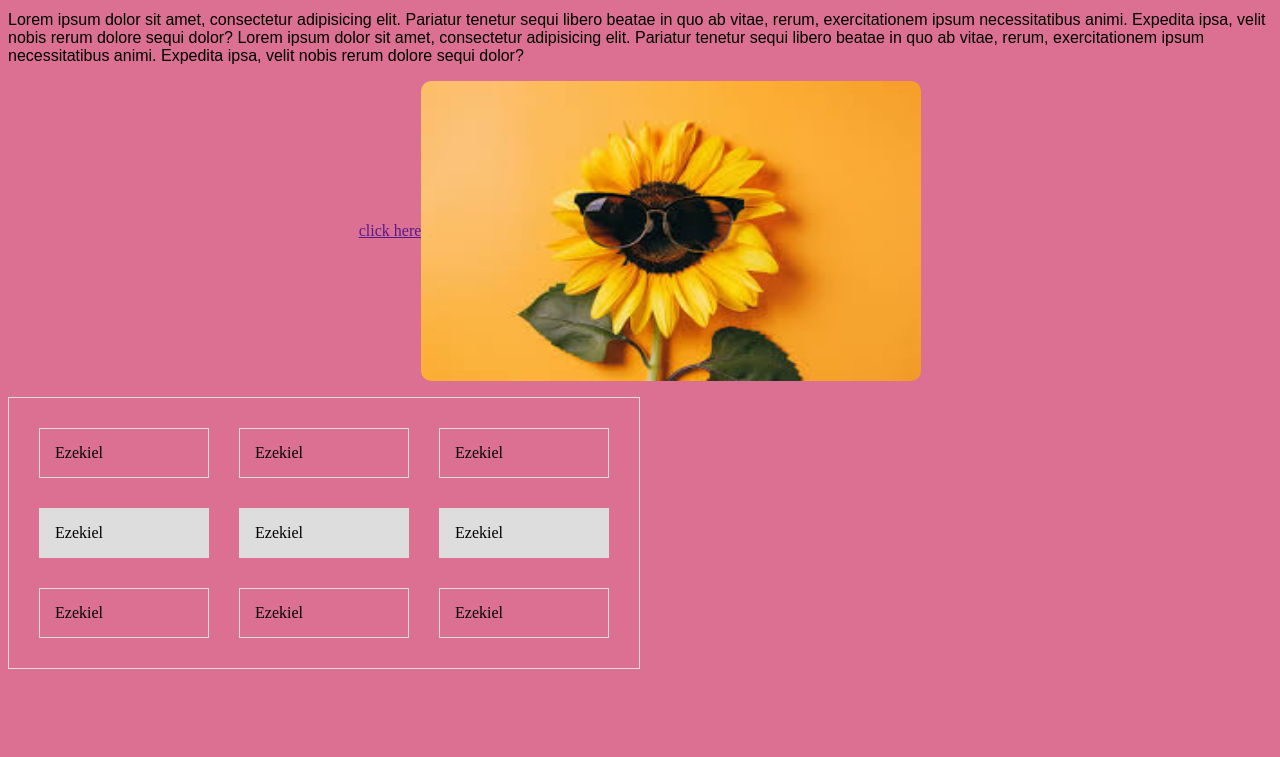
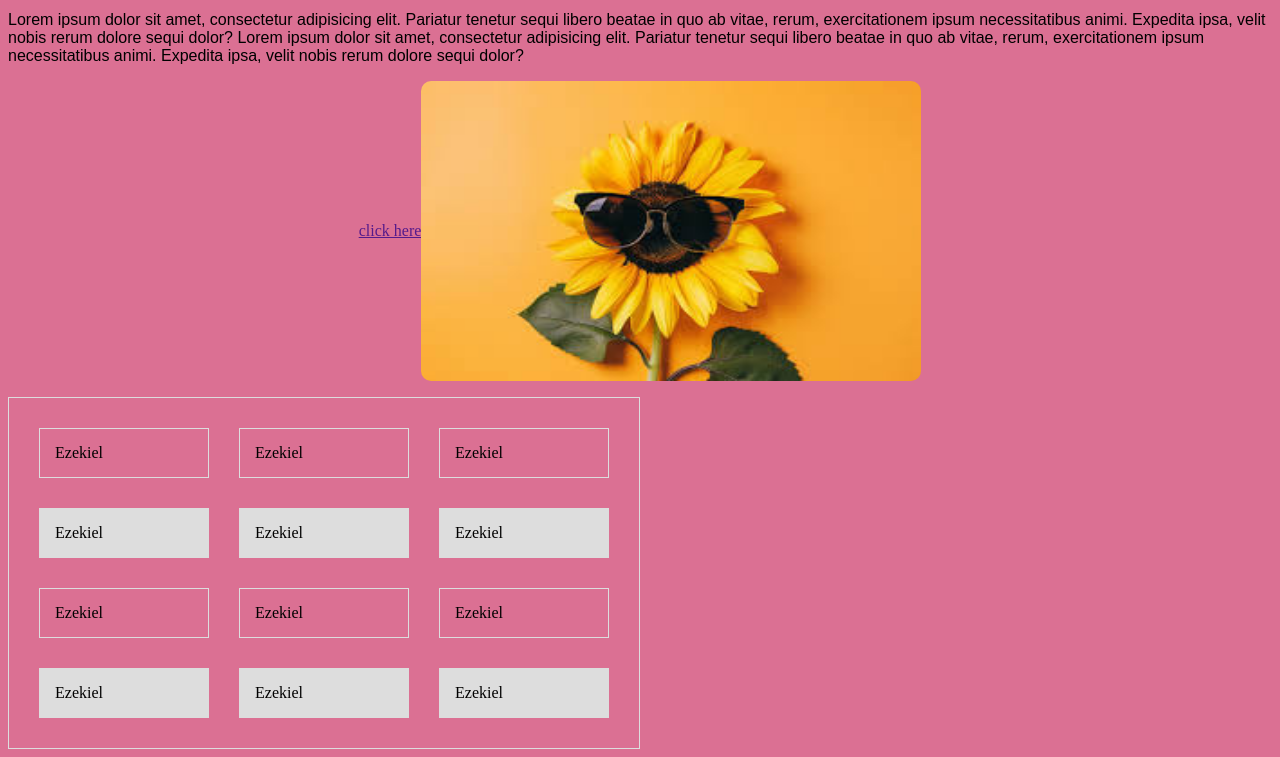
Before and after one commit to maryambello/practice, a plain HTML site: page index.html in a window 1280 px wide. Shown: the part 108-865 px from the top of the page. Before the commit the page ends 800 px from the top, so only its background shows below. Drawn offline with Linux system fonts and the light colour scheme.

Commit message:
new work

```diff
--- a/index.html
+++ b/index.html
@@ -38,6 +38,11 @@
         <td>Ezekiel</td>
         <td>Ezekiel</td>
       </tr>
+      <tr>
+        <td>Ezekiel</td>
+        <td>Ezekiel</td>
+        <td>Ezekiel</td>
+      </tr>
     </table>
   </body>
 </html>
```
